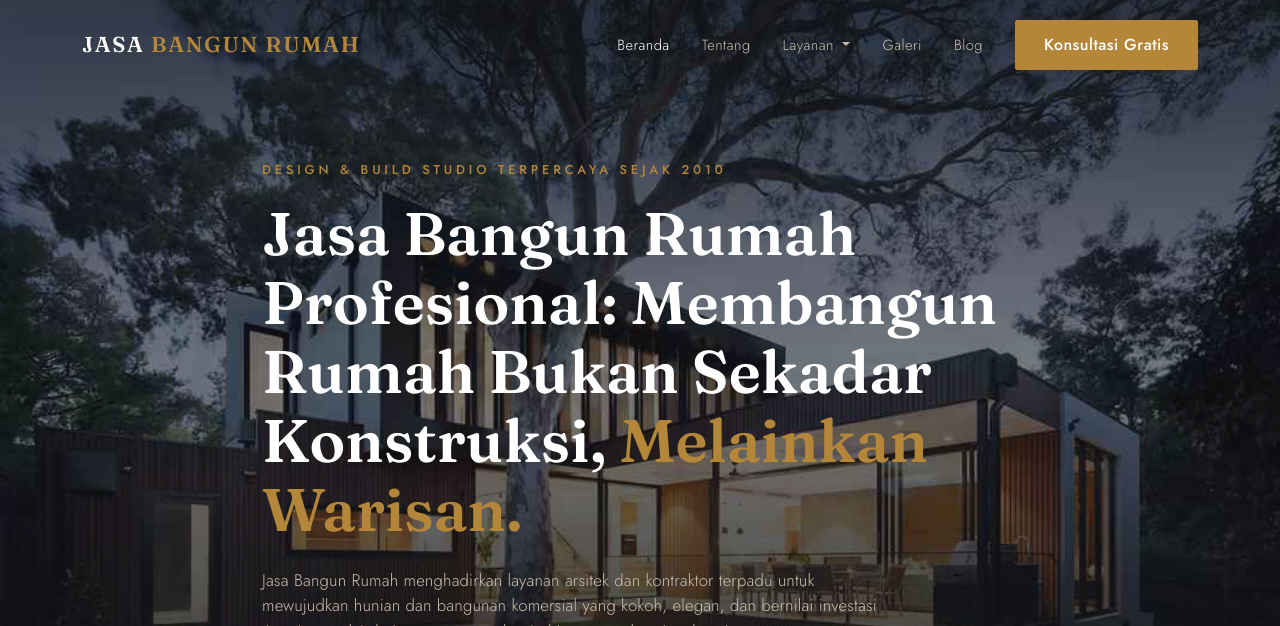
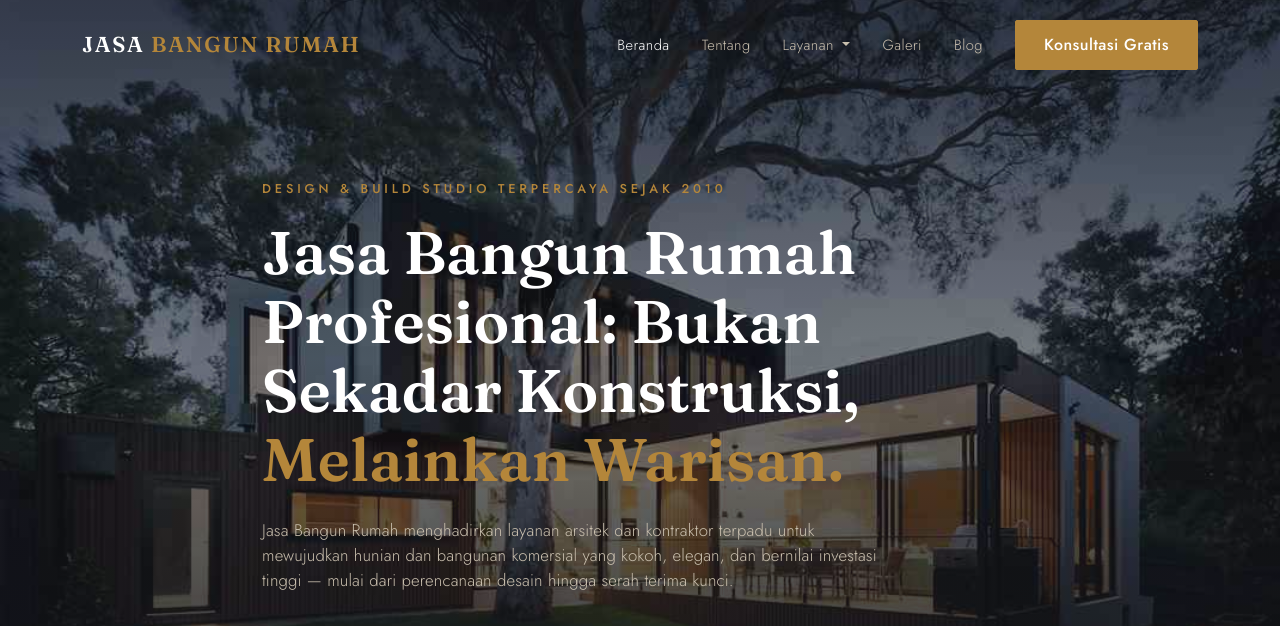
Before and after one commit to sinatraputrapermana-web/jasabangunrumah, a plain HTML site: page index.html in a window 1280 px wide. Shown: the top 626 px of the page. Drawn offline with nearby package versions, Linux system fonts and the light colour scheme.

Commit message:
Update index.html

```diff
--- a/index.html
+++ b/index.html
@@ -144,7 +144,7 @@
 
         <!-- H1 — hanya satu H1 dalam satu halaman -->
         <h1 class="hero-title">
-          Jasa Bangun Rumah Profesional: Membangun Rumah Bukan Sekadar Konstruksi,
+          Jasa Bangun Rumah Profesional: Bukan Sekadar Konstruksi,
           <em>Melainkan Warisan.</em>
         </h1>
 
```
